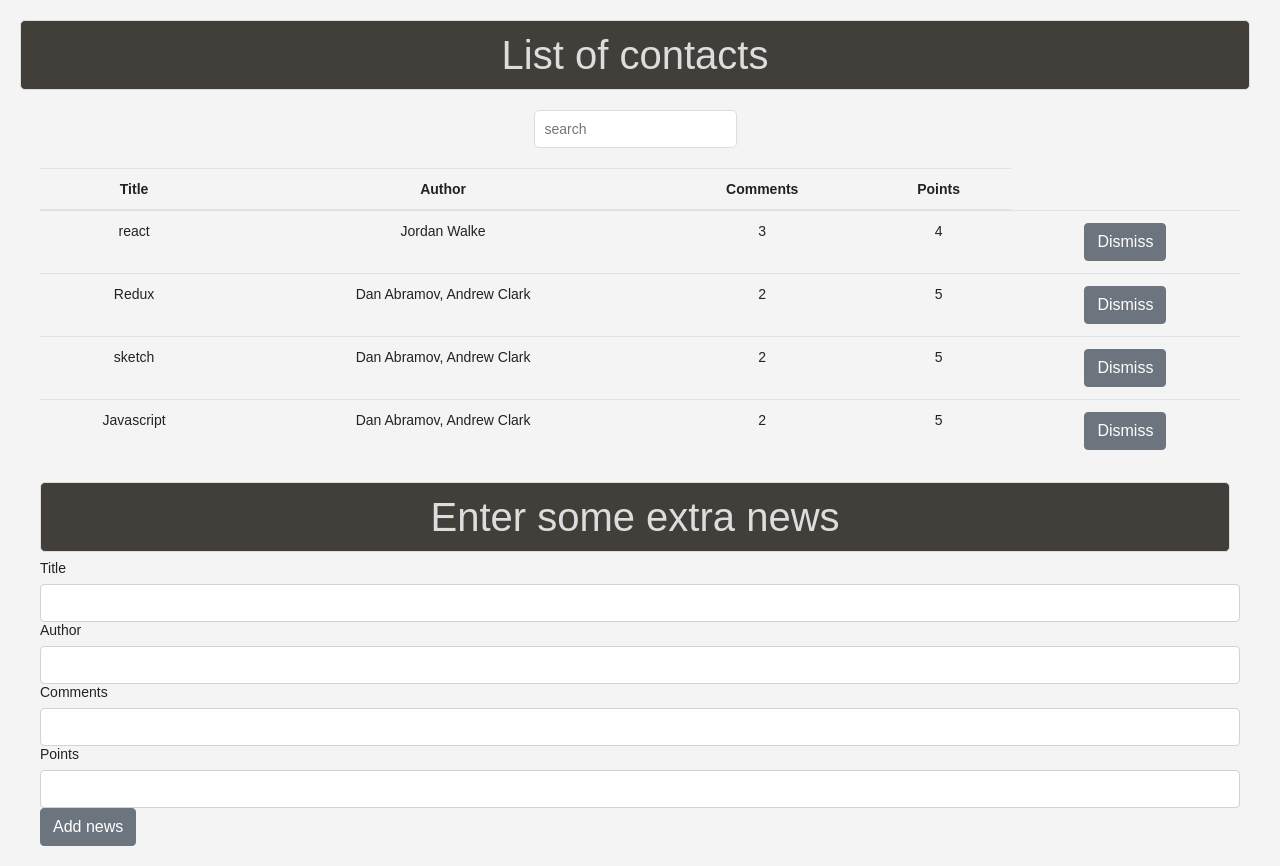
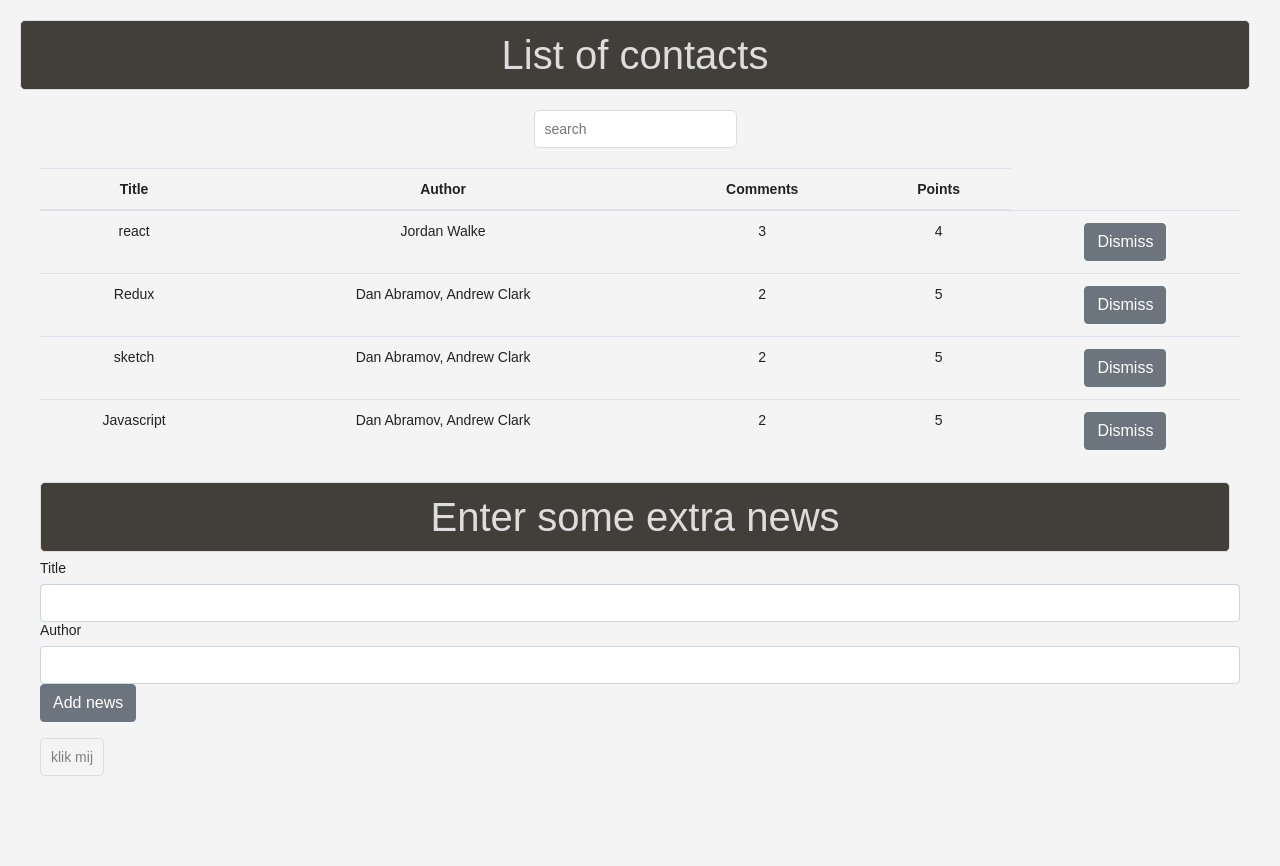
Before and after one commit to Nickybutt/ReactApp, a React (Create React App) app in the folder react-workshop/: page / in a window 1280 px wide. After the commit the page ends 800 px from the top, so only its background shows below. Built offline with nearby package versions, Linux system fonts and the light colour scheme.

Commit message:
Made an extra button for practice purposes

```diff
--- /dev/null
+++ b/react-workshop/src/components/button.js
@@ -0,0 +1,9 @@
+import React, { Component } from "react";
+
+class Button extends Component {
+  render() {
+    return <button onClick={this.props.onClick}>klik mij</button>;
+  }
+}
+
+export default Button;
--- a/react-workshop/src/components/news.js
+++ b/react-workshop/src/components/news.js
@@ -1,6 +1,7 @@
 import React, { Component } from "react";
 import NewsItem from "./news-item";
 import SearchBar from "./search-bar";
+import Button from "./button";
 
 class NewsList extends Component {
   constructor(props) {
@@ -16,6 +17,10 @@ class NewsList extends Component {
     this.setState({
       search: SearchName
     });
+  }
+
+  showAlert() {
+    alert("Dikke homo");
   }
 
   addNews(event) {
@@ -47,6 +52,9 @@ class NewsList extends Component {
     let filterContacts = this.state.list.filter(listItem => {
       return (
         listItem.title
+          .toLowerCase()
+          .indexOf(this.state.search.toLowerCase()) !== -1 ||
+        listItem.author
           .toLowerCase()
           .indexOf(this.state.search.toLowerCase()) !== -1
       );
@@ -98,20 +106,6 @@ class NewsList extends Component {
                 ref="author"
                 id="author"
               />
-              <label for="comments">Comments</label>
-              <input
-                className="form-control"
-                type="text"
-                ref="comments"
-                id="comments"
-              />
-              <label for="points">Points</label>
-              <input
-                className="form-control"
-                type="text"
-                ref="points"
-                id="points"
-              />
               <button className="btn btn-secondary" type="submit">
                 {" "}
                 Add news
@@ -119,6 +113,7 @@ class NewsList extends Component {
             </form>
           </div>
         </div>
+        <Button onClick={this.showAlert} />
       </div>
     );
   }
```
Also changed, not shown: react-workshop/src/components/news-list-item.js (deleted, +0 -19 lines), react-workshop/src/components/news-list.js (deleted, +0 -58 lines).
